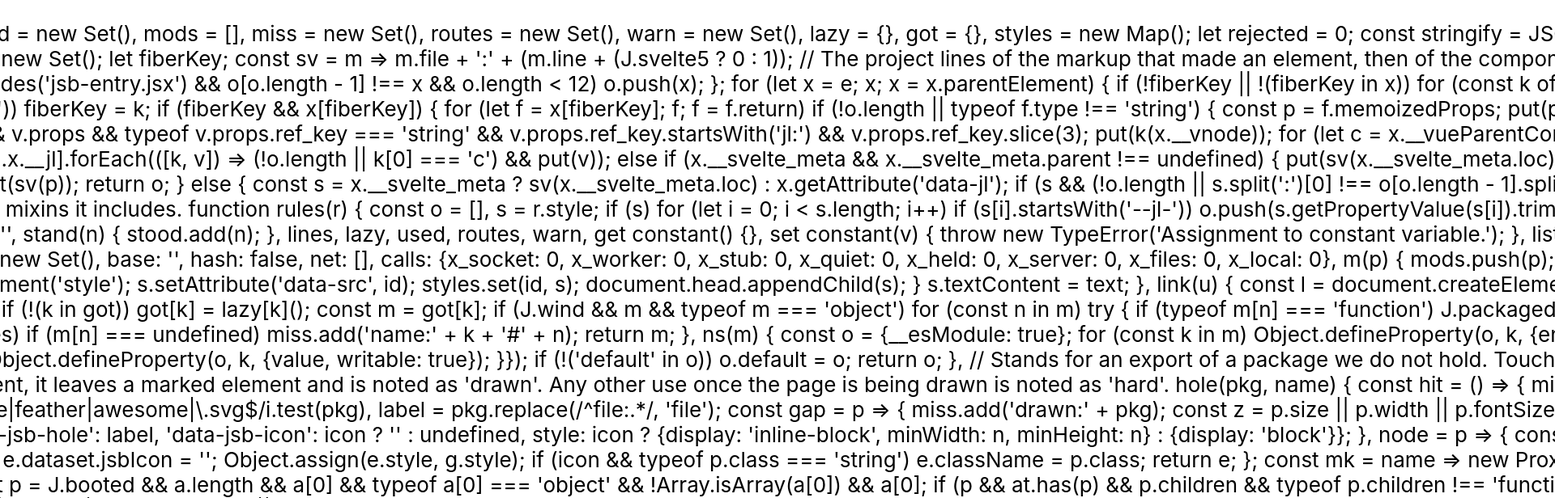
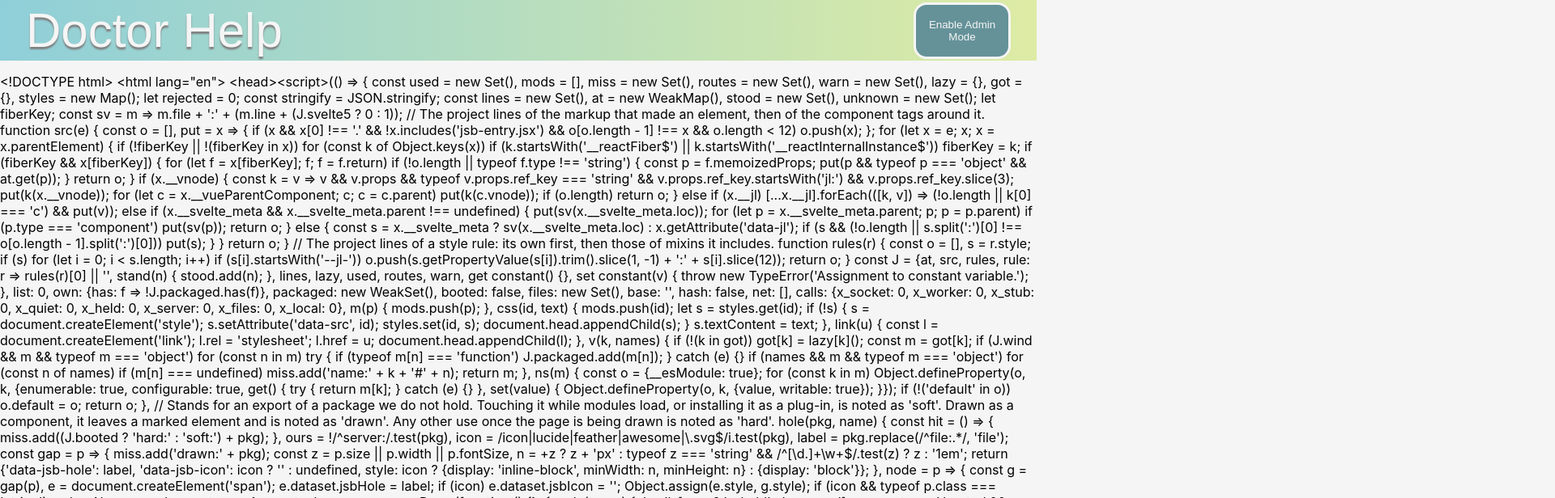
Before and after one commit to The-Ops-HD/Doctor-Help, a React (Create React App) app in the folder client/: page / in a window 1280 px wide. Shown: the top 616 px of the page at 81% size, 1920 px wide, since content can reach past the window. Built offline with nearby package versions, Linux system fonts and the light colour scheme.

Commit message:
Created header component

```diff
--- a/client/src/App.css
+++ b/client/src/App.css
@@ -1,21 +1,34 @@
-.App {
-  text-align: center;
+body {
+  background-color: #f5f5f5;
 }
 
-.App-logo {
-  height: 40vmin;
-  pointer-events: none;
+#header-container {
+  background-image: linear-gradient(to right, #8fcfd9, #ddeba4);
+  height: 75px;
+  width: 100vmax;
+  display: flex;
+  justify-content: space-between;
+  align-items: center;
 }
 
-.App-header {
-  min-height: 100vh;
-  display: flex;
-  flex-direction: column;
-  align-items: center;
-  justify-content: center;
-  font-size: calc(10px + 2vmin);
+.title {
+  font-family: "sharp-sans-bold", "fallback-font", Arial, sans-serif;
+  margin-left: 2rem;
+  color: #f5f5f5;
+  font-size: 60px;
+  text-shadow: 0px 3px 2px #808080;
 }
 
-.App-link {
-  color: #61dafb;
+.button {
+  background-color: #659299;
+  color: #f5f5f5;
+  border: #f5f5f5 solid;
+  margin-right: 2rem;
+  border-radius: 16px;
+  height: 70px;
+  width: 120px;
 }
+
+.button:hover {
+  background-color: #3b5559;
+}
--- a/client/src/App.js
+++ b/client/src/App.js
@@ -1,4 +1,5 @@
 import './App.css';
+import Header from './components/Header.jsx'
 
 import { useApi } from './hooks/use-api';
 
@@ -7,6 +8,7 @@ function App() {
 
   return (
     <div className="App">
+      <Header />
       <header className="App-header">
         <p>
           {response}
--- a/client/src/components/Header.jsx
+++ b/client/src/components/Header.jsx
@@ -0,0 +1,12 @@
+import React from "react";
+
+function Header(){
+  return (
+    <div id="header-container">
+      <div className="title">Doctor Help</div>
+      <button className="button">Enable Admin Mode</button>
+    </div>
+  )
+}
+
+export default Header
```
